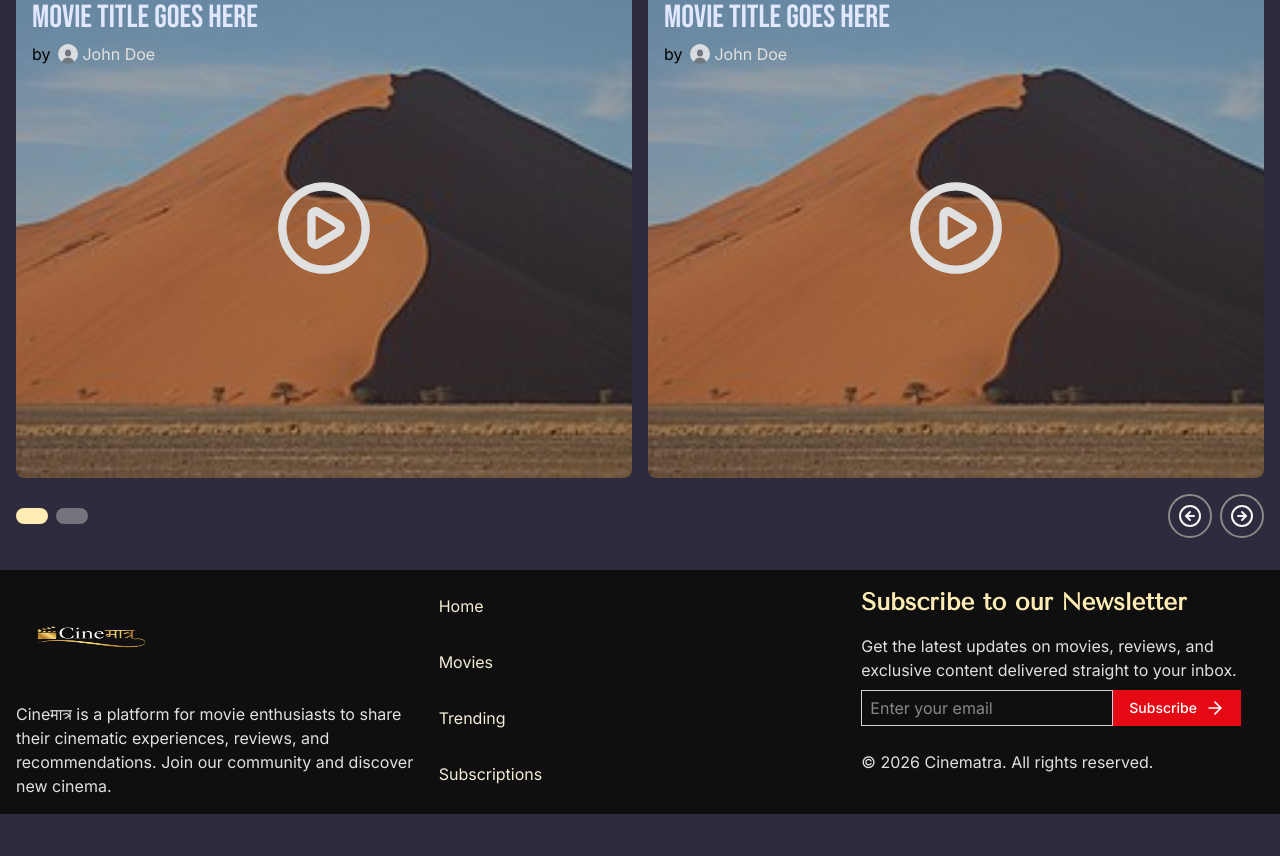
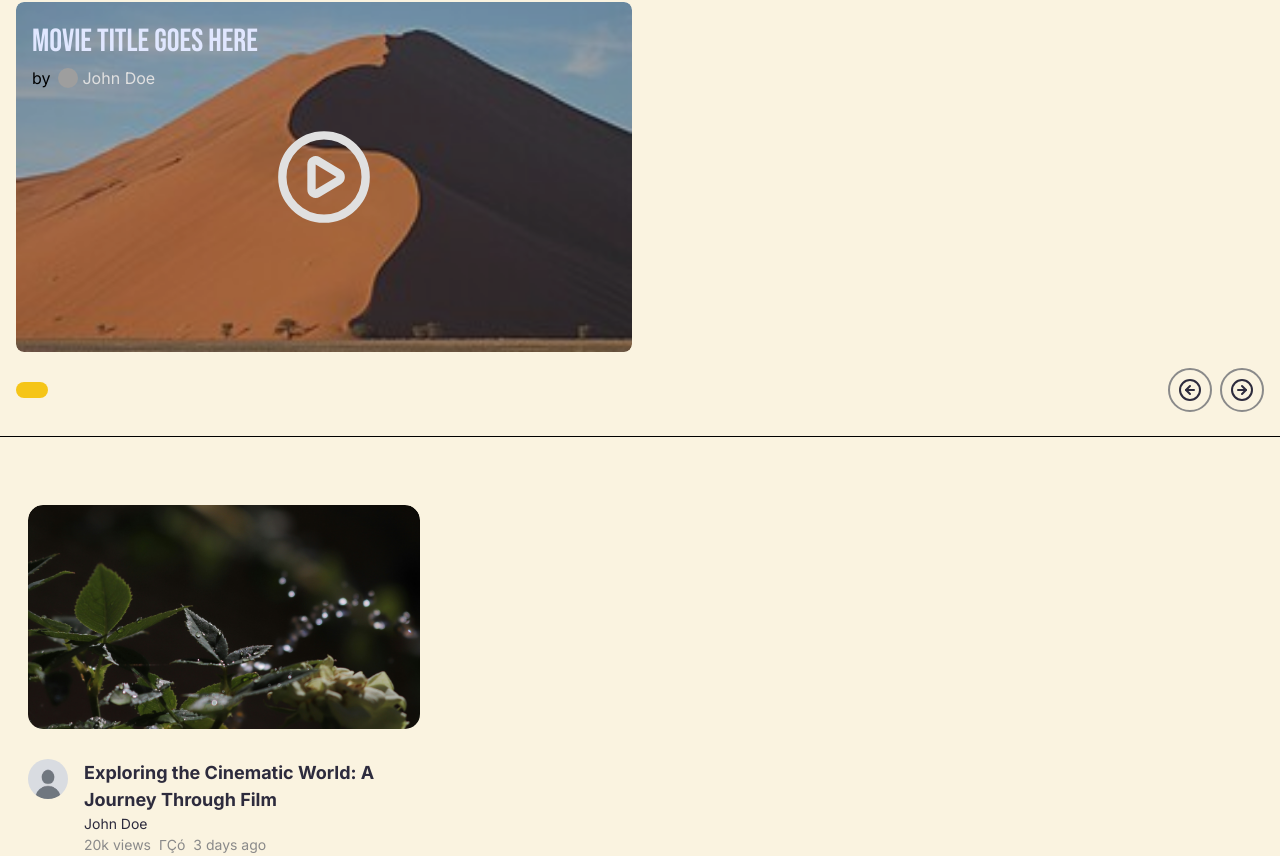
Before and after one commit to sushankpp/Cinematra-next, a Next.js app: page / in a window 1280 px wide. Shown: the part 184-1040 px from the top of the page. Before the commit the page ends 998 px from the top, so only its background shows below. Built offline with nearby package versions, Linux system fonts and the light colour scheme; no server answers; grey boxes are pictures that could not be loaded.

Commit message:
Fix some issue

```diff
--- a/src/app/(root)/layout.tsx
+++ b/src/app/(root)/layout.tsx
@@ -8,9 +8,7 @@ export default function RootLayout({
 }) {
   return (
     <>
-      <Header />
       <main>{children}</main>
-      <Footer />
     </>
   );
 }
--- a/src/app/(root)/page.tsx
+++ b/src/app/(root)/page.tsx
@@ -1,10 +1,11 @@
 import { TrendingSlider } from "@/components/sections/TrendingSlider";
-import Image from "next/image";
+import { VideoGrid } from "@/components/ui/VideoGrid";
 
 export default function Home() {
   return (
     <>
       <TrendingSlider />
+      <VideoGrid />
     </>
   );
 }
--- a/src/app/layout.tsx
+++ b/src/app/layout.tsx
@@ -2,6 +2,8 @@ import type { Metadata } from "next";
 import { Geist, Geist_Mono } from "next/font/google";
 import "./globals.css";
 import { AuthProvider } from "@/context/AuthContext";
+import Header from "@/components/layout/Header";
+import Footer from "@/components/layout/Footer";
 
 const geistSans = Geist({
   variable: "--font-geist-sans",
@@ -32,8 +34,14 @@ export default function RootLayout({
       lang="en"
       className={`${geistSans.variable} ${geistMono.variable} h-full antialiased`}
     >
-      <body className="min-h-full flex flex-col bg-charcoal-800">
-        <AuthProvider>{children}</AuthProvider>
+      <body className="min-h-full flex flex-col bg-cream-100">
+        <AuthProvider>
+          <Header />
+          <main>
+          {children}
+          </main>
+          <Footer />
+        </AuthProvider>
       </body>
     </html>
   );
--- /dev/null
+++ b/src/app/video/[id]/page.tsx
@@ -0,0 +1,8 @@
+import { VideoPlayer } from "@/components/sections/video/VideoPlayer";
+import Container from "@/components/ui/Container";
+
+export default function VideoPage() {
+  return (
+      <VideoPlayer />
+  );
+}
--- a/src/components/sections/TrendingCard.tsx
+++ b/src/components/sections/TrendingCard.tsx
@@ -7,13 +7,14 @@ import {
 import { Heading } from "../ui/Heading";
 import Link from "../ui/Link";
 import Image from "../ui/Image";
+import { TrendingCardProps } from "@/types/components/sections/TrendingCard.types";
 
-export function TrendingCard() {
+export function TrendingCard({ title, creatorName, videoSrc, likes, comment, duration, videoPoster, creatorProfile}: TrendingCardProps) {
   return (
-    <div className="h-[500px]">
+    <div className="h-[350px]">
       <div className="relative h-full w-full group/card cursor-pointer overflow-hidden rounded-lg">
         <video
-          poster="./login-image.jpg"
+          poster={videoPoster}
           className="absolute h-full w-full object-cover rounded-lg"
         >
           Your browser does not support the video tag.
@@ -23,22 +24,22 @@ export function TrendingCard() {
           <div className="absolute w-full top-4 flex justify-between px-4">
             <div className="">
               <Heading
-                text="Movie Title goes here"
+                text={title}
                 level={2}
                 className="left-4 text-brand-100 font-bebas text-[32px]"
               />
               <span className="flex">
                 by
                 <Link
-                  href="/director/john-doe"
+                  href={videoSrc}
                   className="text-charcoal-100 hover:text-gold-500 transition-colors flex gap-1 items-center ml-2 hover:underline"
                 >
                   <Image
-                    src="/default-profile.jpg"
+                    src={creatorProfile}
                     alt="Director"
                     className="w-[20px] h-[20px] rounded-full"
                   />
-                  John Doe
+                  {creatorName}
                 </Link>
               </span>
             </div>
@@ -52,13 +53,13 @@ export function TrendingCard() {
           />
           <div className="absolute w-full px-4 bottom-4 flex justify-between opacity-0 group-hover/card:opacity-100 transition-all duration-300 group-hover/card:translate-y-1">
             <div>
-              <p className="text-charcoal-100 text-[18px] font-bebas">3:04</p>
+              <p className="text-charcoal-100 text-[18px] font-bebas">{duration}</p>
             </div>
             <div className="flex gap-4">
               <div className="flex  gap-2 justify-center">
                 <ThumbsUp size={20} className="text-white cursor-pointer" />
                 <p className="text-charcoal-50 font-bebas tracking-[1px]">
-                  3,200
+                  {likes}
                 </p>
               </div>
               <div className="flex  gap-2 justify-center">
@@ -67,7 +68,7 @@ export function TrendingCard() {
                   className="text-white cursor-pointer"
                 />
                 <p className="text-charcoal-50 font-bebas tracking-[1px]">
-                  3,200
+                  {comment}
                 </p>
               </div>
             </div>
--- a/src/components/sections/TrendingControls.tsx
+++ b/src/components/sections/TrendingControls.tsx
@@ -14,13 +14,13 @@ export default function TrendingControls({
     <div className="flex gap-2">
       <Button
         onClick={onPrev}
-        className="text-charcoal-50 hover:bg-charcoal-100/40"
+        className="text-charcoal-800 hover:bg-charcoal-100/40"
         variant="ghost"
         icon={<ArrowLeftCircle />}
         />
       <Button
         onClick={onNext}
-        className="text-charcoal-50 hover:bg-charcoal-100/40"
+        className="text-charcoal-800 hover:bg-charcoal-100/40"
         variant="ghost"
         icon={<ArrowRightCircle />}
       />
--- a/src/components/sections/TrendingPagination.tsx
+++ b/src/components/sections/TrendingPagination.tsx
@@ -17,7 +17,7 @@ export default function TrendingPagination({
         <Button
           key={index}
           onClick={() => onDotClick(index)}
-          className={`h-2 rounded-full transition-all duration-300 ${activeIndex === index ? "w-6 bg-gold-100" : "w-2 bg-charcoal-100/40 hover:bg-charcoal-100"}`}
+          className={`h-2 rounded-full transition-all duration-300 ${activeIndex === index ? "w-6 bg-gold-500 hover:bg-gold-600" : "w-2 bg-charcoal-100/40 hover:bg-charcoal-100"}`}
         />
       ))}
     </div>
--- a/src/components/sections/TrendingSlider.tsx
+++ b/src/components/sections/TrendingSlider.tsx
@@ -1,14 +1,26 @@
 "use client";
 import useEmblaCarousel from "embla-carousel-react";
-import { ArrowLeftCircle, ArrowRightCircle } from "lucide-react";
+import { ArrowRightCircle } from "lucide-react";
 import Container from "../ui/Container";
 import { Heading } from "../ui/Heading";
 import Link from "../ui/Link";
 import { TrendingCard } from "./TrendingCard";
-import Button from "../ui/Button";
 import { useEffect, useState } from "react";
 import TrendingControls from "./TrendingControls";
 import TrendingPagination from "./TrendingPagination";
+
+const trendingVideos = [
+  {
+    title: "Movie Title goes here",
+    duration: "3:04",
+    likes: 3200,
+    comment: 150,
+    videoSrc: "/video/1",
+    videoPoster: "/login-image.jpg",
+    creatorName: "John Doe",
+    creatorProfile: "/profile.jpg"
+  }
+]
 
 export function TrendingSlider() {
   const [emblaRef, emblaApi] = useEmblaCarousel({
@@ -32,18 +44,18 @@ export function TrendingSlider() {
   const scrollNext = () => emblaApi?.scrollNext();
 
   return (
-    <div>
+    <div className="mb-6 mt-6 border-b border-charcoal-200/10 pb-6">
       <Container>
         <div className="flex justify-between items-center mb-6">
           <Heading
             text="Trending Now"
-            className="font-tenor text-gold-100 text-[32px]"
+            className="font-tenor text-charcoal-900 text-[32px]"
           />
           <Link
             href="trending"
-            className="text-charcoal-100 flex gap-1 items-center hover:underline transition-all duration-300 ease-in-out group hover:text-gold-500"
+            className="text-charcoal-800 flex gap-1 items-center hover:underline transition-all duration-300 ease-in-out group hover:text-gold-500"
           >
-            Browse all trending items
+            View all
             <ArrowRightCircle
               size={16}
               className="group-hover:translate-x-1 transition-transform duration-300"
@@ -54,13 +66,11 @@ export function TrendingSlider() {
           <div className="overflow-hidden" ref={emblaRef}>
             <div className="flex gap-4">
               <div className="lg:flex-[0_0_calc(50%-8px)] flex-[0_0_100%]">
-                <TrendingCard />
-              </div>
-              <div className="flex-[0_0_calc(50%-8px)]">
-                <TrendingCard />
-              </div>
-              <div className="flex-[0_0_calc(50%-8px)]">
-                <TrendingCard />
+                {
+                  trendingVideos.map((video, index) => (
+                    <TrendingCard key={index} {...video} />
+                  ))
+                }
               </div>
             </div>
           </div>
--- /dev/null
+++ b/src/components/sections/video/VideoPlayer.tsx
@@ -0,0 +1,18 @@
+import { Heading } from "@/components/ui/Heading";
+
+export function VideoPlayer() {
+  return (
+    <section>
+      <Heading
+        text="Video title goes here"
+        className="text-[32px] font-bebas tracking-[1px]"
+      />
+      <div>
+        <video className="w-full " poster="/register-image.jpg" controls>
+          <source src="/sample-video.mp4" type="video/mp4"  />
+          Your browser does not support the video tag.
+        </video>
+      </div>
+    </section>
+  );
+}
--- /dev/null
+++ b/src/components/ui/VideoCard.tsx
@@ -0,0 +1,45 @@
+import { Heading } from "./Heading";
+import Image from "./Image";
+import Link from "./Link";
+import { VideoCardProps } from "@/types/components/ui/videoCard.types";
+
+export default function VideoCard({creatorName, videoTitle, creatorProfile, views, postedTime, videoThumbnail, videoSrc}: VideoCardProps) {
+  return (
+    <div className="relative group/videoCard cursor-pointer hover:shadow-lg hover:bg-charcoal-100 transition-all duration-300 rounded-[25px] p-3">
+      <div className="absolute inset-0 rounded-[25px] bg-charcoal-100 scale-90 opacity-0 group-hover/videoCard:scale-100 group-hover/videoCard:opacity-100 transition-all duration-300 -z-10" />
+      <figure className="w-full h-[250px]  overflow-hidden rounded-[15px]">
+        <Image
+          src={videoThumbnail}
+          alt="video thumbnail"
+          className="w-full h-auto rounded-[15px] group-hover/videoCard:-translate-y-[1px] transition-all duration-300"
+        />
+      </figure>
+      <div className="mt-1 flex gap-4">
+        <Image
+          src={creatorProfile}
+          alt="creator image"
+          className="w-[40px] h-[40px] rounded-full "
+        />
+        <div>
+          <Heading
+            text={videoTitle}
+            className="font-sourceSerif text-charcoal-800 font-bold z-20 text-[18px] line-clamp-2"
+            title="video title"
+          />
+          <p className="font-sourceSerif text-charcoal-800 text-[14px]">
+            {creatorName}
+          </p>
+          <div className="flex text-charcoal-500 text-[14px]">
+            <span>{views}</span>
+            <span className="before:content-['ΓÇó'] before:mx-2">{postedTime}</span>
+          </div>
+        </div>
+      </div>
+      <Link
+        href={videoSrc}
+        className="absolute inset-0 z-10"
+        title={videoTitle}
+      />
+    </div>
+  );
+}
--- /dev/null
+++ b/src/components/ui/VideoGrid.tsx
@@ -0,0 +1,30 @@
+"use client";
+
+import Container from "./Container";
+import VideoCard from "./VideoCard";
+
+const videosData = [
+  {
+    creatorProfile: "/default-profile.jpg",
+    creatorName: "John Doe",
+    videoTitle: "Exploring the Cinematic World: A Journey Through Film",
+    views: "20k views",
+    postedTime: "3 days ago",
+    videoThumbnail: "/register-image.jpg",
+    videoSrc: "/video/1",
+  },
+];
+
+export function VideoGrid() {
+  return (
+    <section className="mb-4 pt-8 pb-8">
+      <Container>
+        <div className="grid grid-cols-1 md:grid-cols-2 lg:grid-cols-3">
+          {videosData.map((video, index) => (
+            <VideoCard key={index} {...video} />
+          ))}
+        </div>
+      </Container>
+    </section>
+  );
+}
```
Also changed, not shown: src/types/components/ui/videoCard.types.ts (added, +9 -0 lines), 1 other file (tests, documents, lock files or other folders).
